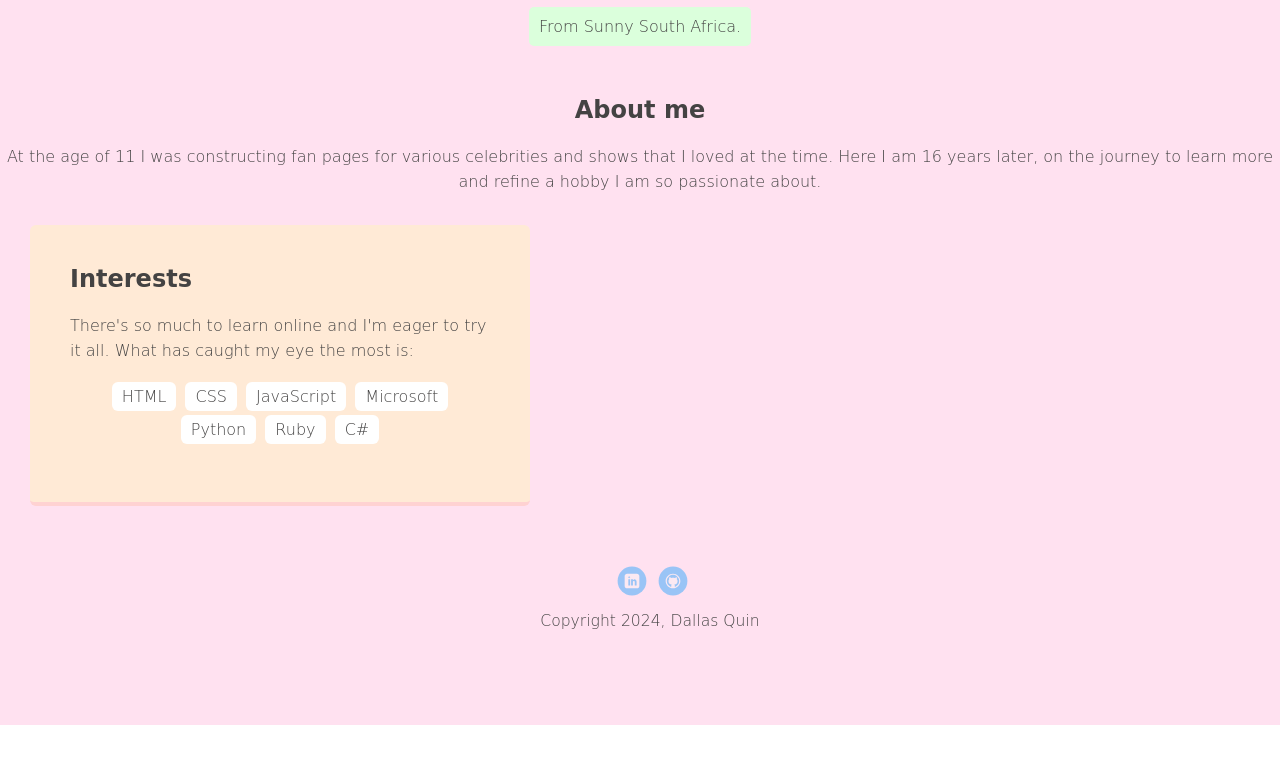
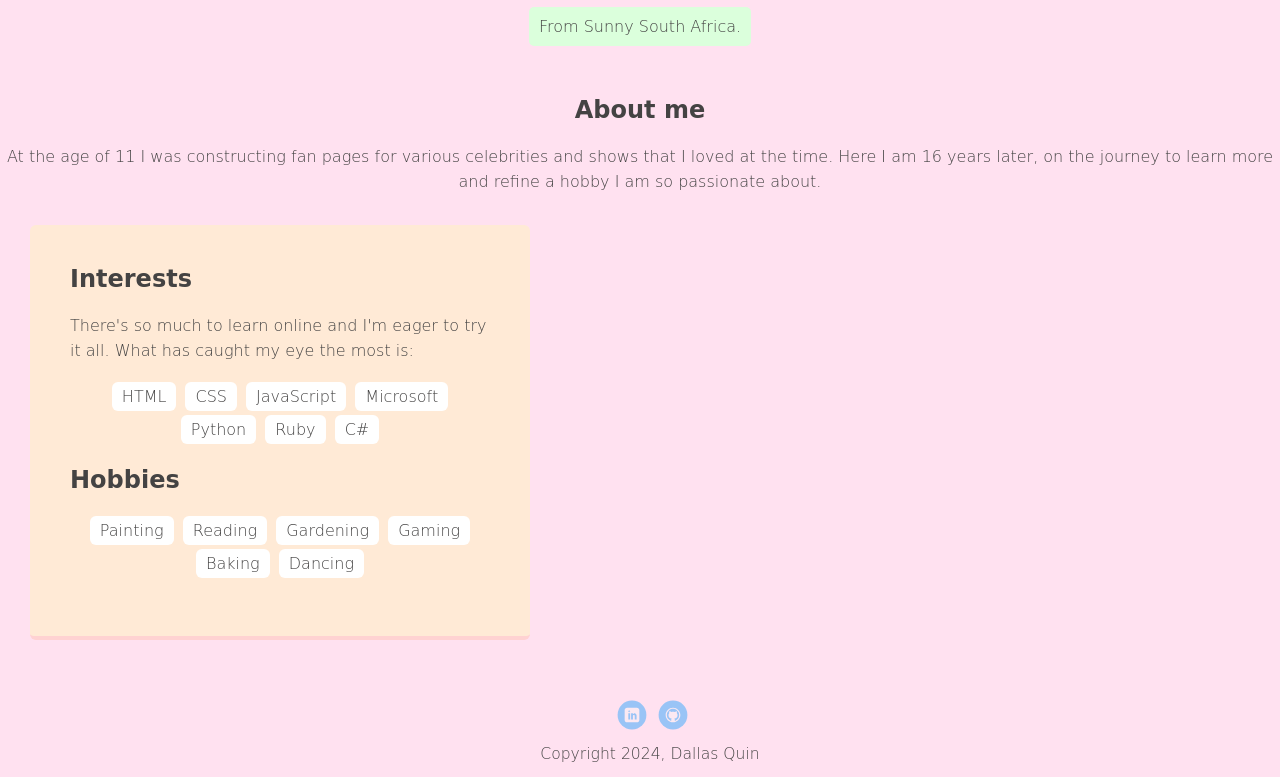
Before and after one commit to dallyq/portfolio_update_v1, a plain HTML site: page portfolio_update_v1/index.html in a window 1280 px wide. Shown: the part 408-1185 px from the top of the page. Before the commit the page ends 1133 px from the top, so only its background shows below. Drawn offline with Linux system fonts and the light colour scheme; a web font is replaced by a local one.

Commit message:
Hobbies Added

```diff
--- a/portfolio_update_v1/index.html
+++ b/portfolio_update_v1/index.html
@@ -22,7 +22,7 @@
 
     <header>
       <img src="images/me.jpg" alt="Picture of girl with London skyline in the background" class="profile-image">
-      <h1 class="tag name">Hello, I’m Dally (short for Dallas!)</h1>
+      <h1 class="tag">Hello, I’m Dally (short for Dallas!)</h1>
       <p class="tag location">From Sunny South Africa.</p>
     </header>
 
@@ -44,6 +44,14 @@
           <li>Ruby</li>
           <li>C#</li>
         </ul>
+        <h2>Hobbies</h2>
+        <ul class="skills">
+          <li>Painting</li>
+          <li>Reading</li>
+          <li>Gardening</li>
+          <li>Gaming</li>
+          <li>Baking</li>
+          <li>Dancing</li>
       </div>
 
     </main>
```
